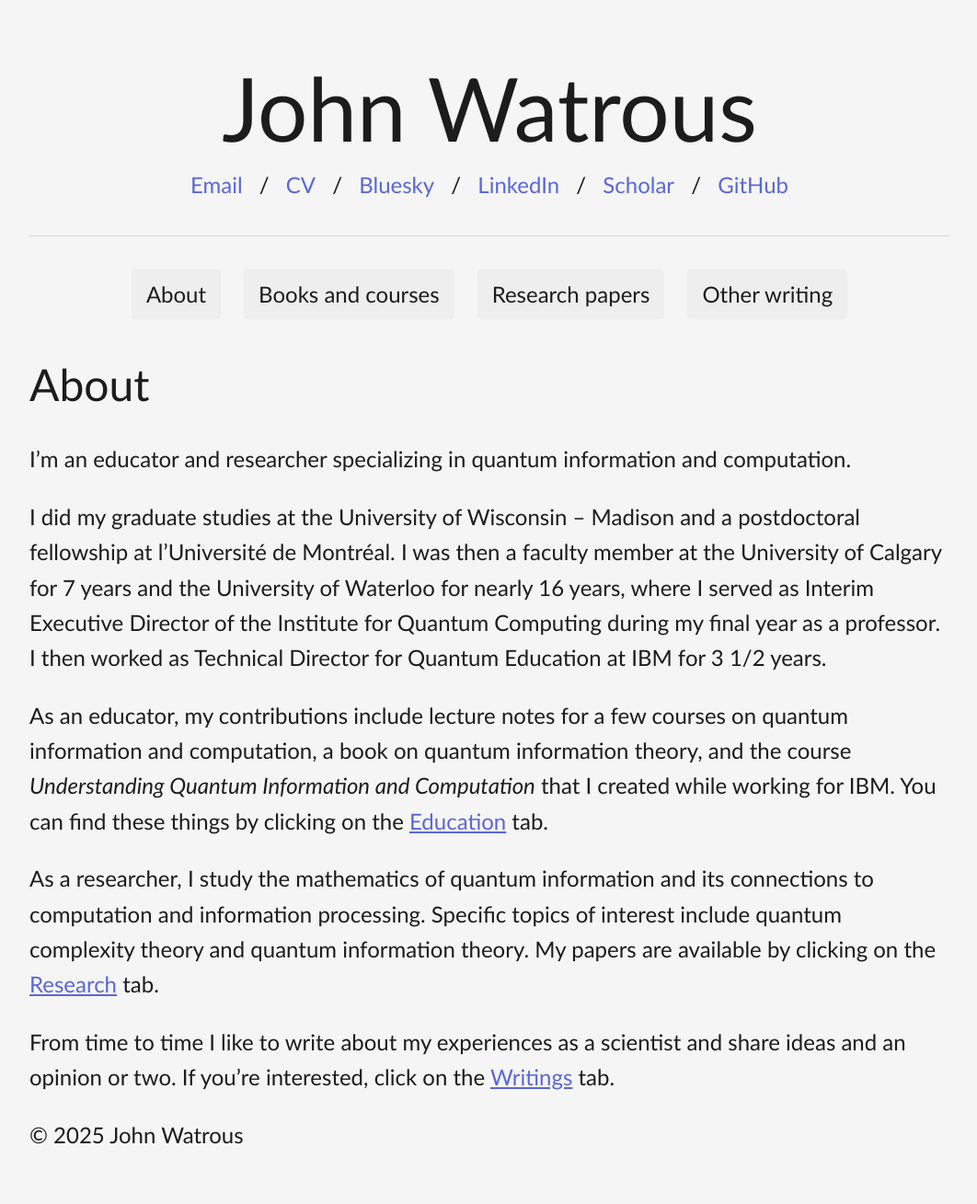
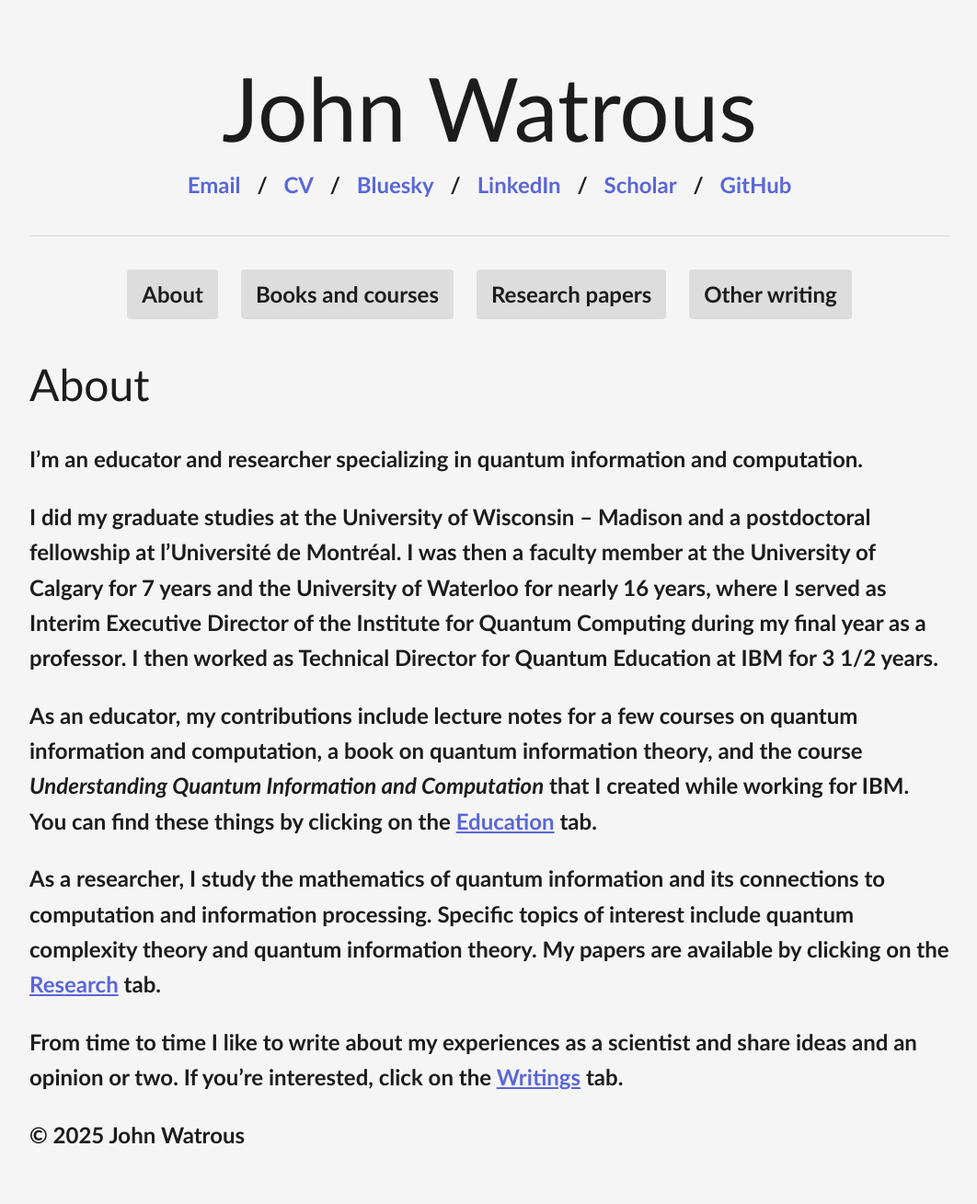
Before and after one commit to jhwatrous/jhwatrous.github.io, a Jekyll site: the page built from index.md, in a window 1280 px wide. Shown: the whole page at 92% size, without its empty margins (108-1170 px from the left). Built offline with Jekyll 4.4.1, drawn with Linux system fonts in a browser that asks for light colours.

Commit message:
Revising...

```diff
--- a/assets/css/simple-dark.css
+++ b/assets/css/simple-dark.css
@@ -14,7 +14,7 @@
 
 :root {
     --bg-primary: #f5f5f5;
-    --bg-secondary: #eeeeee;
+    --bg-secondary: #dddddd;
     --text-primary: #1c1c1c;
     --text-secondary: #666666;
     --accent-primary: #5a67d8;
@@ -29,7 +29,7 @@ body {
     margin: 0;
     padding: 0;
     font-size: 1.5em;
-    font-weight: 500;
+    font-weight: 600;
 }
 
 /* Main container - centered fixed width */
```
